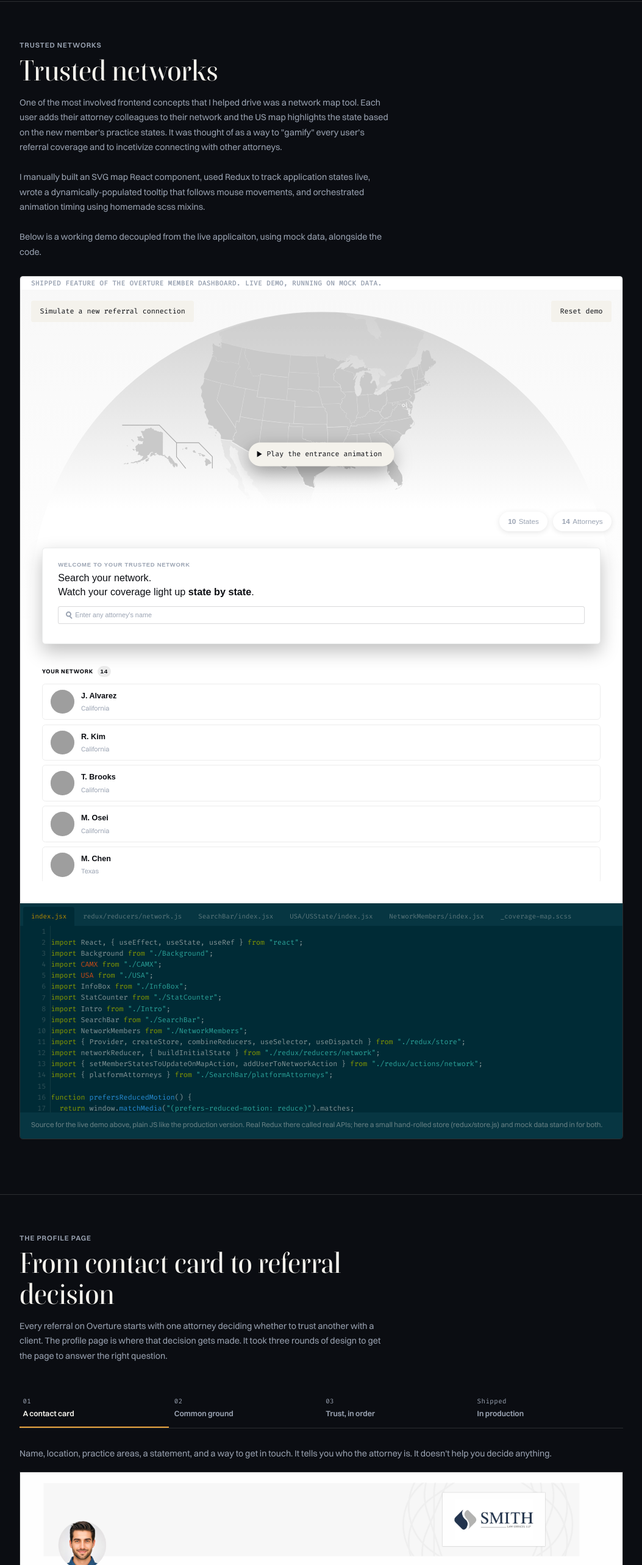
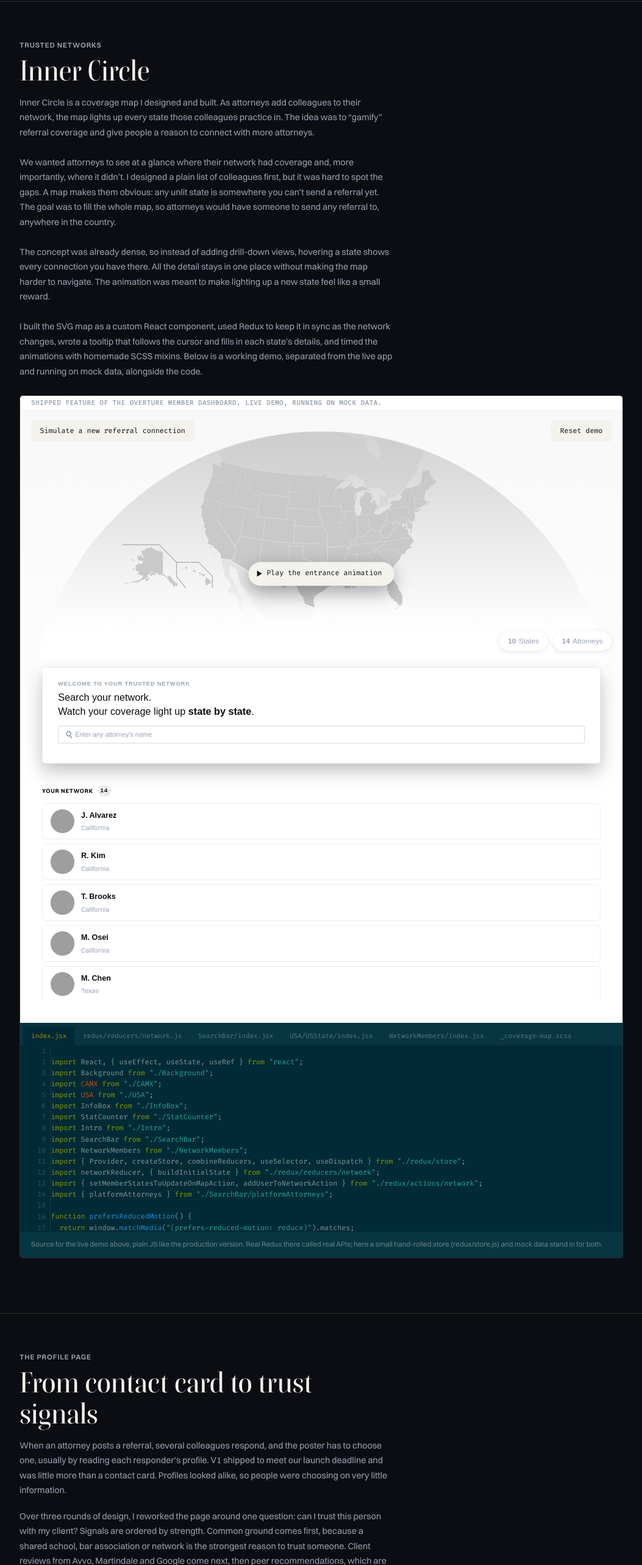
Before and after one commit to NickRaleigh/nickraleigh-com, a Next.js app: page /work/overture in a window 1280 px wide. Shown: the part 2286-4852 px from the top of the page at 61% size, without its empty margins (113-1166 px from the left). Built offline with nearby package versions, Linux system fonts and the light colour scheme; grey boxes are pictures that could not be loaded.

Commit message:
content edits

```diff
--- a/src/app/work/overture/content.tsx
+++ b/src/app/work/overture/content.tsx
@@ -184,20 +184,35 @@ export const OverturePageContent: OverturePage = {
   ],
   coverageMap: {
     id: "coverage-map-showcase",
-    label: "trusted networks",
-    title: "Trusted networks",
+    label: "Trusted networks",
+    title: "Inner Circle",
     description: (
       <p>
-        One of the most involved frontend concepts that I helped drive was a
-        network map tool. Each user adds their attorney colleagues to their
-        network and the US map highlights the state based on the new member's
-        practice states. It was thought of as a way to "gamify" every user's
-        referral coverage and to incetivize connecting with other attorneys.
-        <br /> <br /> I manually built an SVG map React component, used Redux to
-        track application states live, wrote a dynamically-populated tooltip
-        that follows mouse movements, and orchestrated animation timing using
-        homemade scss mixins. <br /> <br /> Below is a working demo decoupled
-        from the live applicaiton, using mock data, alongside the code.
+        Inner Circle is a coverage map I designed and built. As attorneys add
+        colleagues to their network, the map lights up every state those
+        colleagues practice in. The idea was to “gamify” referral coverage and
+        give people a reason to connect with more attorneys.
+        <br />
+        <br />
+        We wanted attorneys to see at a glance where their network had coverage
+        and, more importantly, where it didn’t. I designed a plain list of
+        colleagues first, but it was hard to spot the gaps. A map makes them
+        obvious: any unlit state is somewhere you can’t send a referral yet. The
+        goal was to fill the whole map, so attorneys would have someone to send
+        any referral to, anywhere in the country.
+        <br />
+        <br />
+        The concept was already dense, so instead of adding drill-down views,
+        hovering a state shows every connection you have there. All the detail
+        stays in one place without making the map harder to navigate. The
+        animation was meant to make lighting up a new state feel like a small
+        reward.
+        <br />
+        <br />I built the SVG map as a custom React component, used Redux to
+        keep it in sync as the network changes, wrote a tooltip that follows the
+        cursor and fills in each state’s details, and timed the animations with
+        homemade SCSS mixins. Below is a working demo, separated from the live
+        app and running on mock data, alongside the code.
       </p>
     ),
     previewLabel:
@@ -214,11 +229,33 @@ export const OverturePageContent: OverturePage = {
   profilePage: {
     id: "profile-showcase",
     label: "the profile page",
-    title: "From contact card to referral decision",
-    description: `Every referral on Overture starts with one attorney
-    deciding whether to trust another with a client. The profile page is
-    where that decision gets made. It took three rounds of design to get
-    the page to answer the right question.`,
+    title: "From contact card to trust signals",
+    description: (
+      <>
+        <p>
+          When an attorney posts a referral, several colleagues respond, and the
+          poster has to choose one, usually by reading each responder's profile.
+          V1 shipped to meet our launch deadline and was little more than a
+          contact card. Profiles looked alike, so people were choosing on very
+          little information.
+        </p>
+        <p>
+          Over three rounds of design, I reworked the page around one question:
+          can I trust this person with my client? Signals are ordered by
+          strength. Common ground comes first, because a shared school, bar
+          association or network is the strongest reason to trust someone.
+          Client reviews from Avvo, Martindale and Google come next, then peer
+          recommendations, which are fewer but carry real weight with other
+          attorneys.
+        </p>
+        <p>
+          Later we made these profiles publically available and indexed by
+          search engines. Organic search clicks grew from about 50 a day to
+          around 850, and the directory now brings in a steady flow of new
+          signups on its own.
+        </p>
+      </>
+    ),
     steps: [
       {
         num: "01",
--- a/src/app/work/overture/page.tsx
+++ b/src/app/work/overture/page.tsx
@@ -50,7 +50,9 @@ export default function OvertureCaseStudy() {
             <div className="case-head__media">
               <Card imgs={OvertureMosaic.imgs} />
               <nav className="case-head__jumplinks" aria-label="Section links">
-                <span className="case-head__jumplinks-label eyebrow">Jump to</span>
+                <span className="case-head__jumplinks-label eyebrow">
+                  Jump to
+                </span>
                 <div className="case-head__jumplinks-row">
                   <div className="case-head__jumplinks-group">
                     {quickLinks.map((link) => (
@@ -104,7 +106,9 @@ export default function OvertureCaseStudy() {
         <section className="case-section" key={section.label}>
           <div className="wrap">
             <div className="case-section__grid">
-              <span className="case-section__label eyebrow">{section.label}</span>
+              <span className="case-section__label eyebrow">
+                {section.label}
+              </span>
               <div className="case-section__body">{section.body}</div>
             </div>
           </div>
@@ -114,7 +118,9 @@ export default function OvertureCaseStudy() {
       <section className="case-section" id={coverageMap.id}>
         <div className="wrap">
           <div className="case-section__grid">
-            <span className="case-section__label eyebrow">{coverageMap.label}</span>
+            <span className="case-section__label eyebrow">
+              {coverageMap.label}
+            </span>
             <div className="case-section__body">
               <h3>{coverageMap.title}</h3>
               {coverageMap.description}
@@ -152,10 +158,12 @@ export default function OvertureCaseStudy() {
       <section className="case-section" id={profilePage.id}>
         <div className="wrap">
           <div className="case-section__grid">
-            <span className="case-section__label eyebrow">{profilePage.label}</span>
+            <span className="case-section__label eyebrow">
+              {profilePage.label}
+            </span>
             <div className="case-section__body">
               <h3>{profilePage.title}</h3>
-              <p>{profilePage.description}</p>
+              {profilePage.description}
               <ProfileShowcase steps={profilePage.steps} />
               <p className="case-section__note">{profilePage.footnote}</p>
             </div>
@@ -166,29 +174,40 @@ export default function OvertureCaseStudy() {
       <section className="case-section" id="growth">
         <div className="wrap">
           <div className="case-section__grid">
-            <span className="case-section__label eyebrow">where it went</span>
+            <span className="case-section__label eyebrow">Looking back</span>
             <div className="case-section__body">
-              <h3>From product work to growth</h3>
+              <h3>Four years on one project</h3>
               <p>
-                More recently the role stretched into growth. I have built
-                technical SEO and content campaigns aimed at the different
-                reasons an attorney joins: some want a professional
-                community, some want to send referral work, some want to
-                receive it.
+                Owning one product for this long changes how I work. You stop
+                shipping things you’ll regret, because you’re the one who has to
+                maintain them. A referral network lives or dies on trust, so the
+                frontend has to feel dependable first and clever second.
               </p>
               <p>
-                One directory SEO initiative I proposed and built took the
-                site from roughly 50 organic search clicks a day to around
-                850, and it now brings in a steady flow of new signups on
-                its own.
+                A referral network lives or dies on trust, so the frontend has
+                to feel dependable first and clever second.
               </p>
               <p>
-                Owning one product for this long changes how you work. You
-                stop shipping things you will regret, because you are the
-                one who has to maintain them. A referral network lives or
-                dies on trust, so the frontend has to feel dependable first
-                and clever second.
+                In hindsight, here are the biggest things I'd do differently:
               </p>
+              <ul>
+                <li>
+                  Work close to the user, early. Every app has its own audience
+                  with their own preferences and workflows.
+                </li>
+                <li>
+                  Build rougher things first and see if they get traction. The
+                  Inner Circle was a complex component to ship before knowing if
+                  users would use it. The finesse and craftsmanship best serve a
+                  working idea.
+                </li>
+                <li>
+                  Build accessibility in from the start. Hover-only interactions
+                  and visual-first components were easy to ship and are harder
+                  to fix later. It’s the first thing I’d bake into the component
+                  library if I started over.
+                </li>
+              </ul>
             </div>
           </div>
         </div>
@@ -270,7 +289,10 @@ export default function OvertureCaseStudy() {
 
                   <div className="brand-showcase__col brand-showcase__col--right">
                     {brand.studies.map((study) => (
-                      <div className="motion-study brand-tile--study" key={study.num}>
+                      <div
+                        className="motion-study brand-tile--study"
+                        key={study.num}
+                      >
                         <div className="motion-study__label">
                           <span className="eyebrow">{study.num}</span>
                           <span>{study.title}</span>
--- a/src/app/work/overture/types.ts
+++ b/src/app/work/overture/types.ts
@@ -69,7 +69,7 @@ export type OverturePage = {
     readonly id: string;
     readonly label: string;
     readonly title: string;
-    readonly description: string;
+    readonly description: ReactNode;
     readonly steps: readonly ProfileStep[];
     readonly footnote: string;
   };
```
